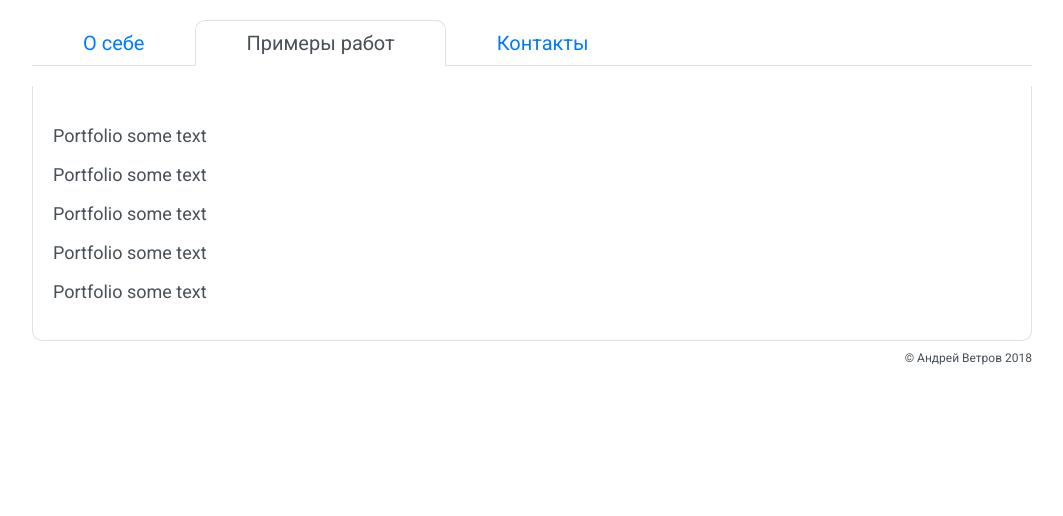
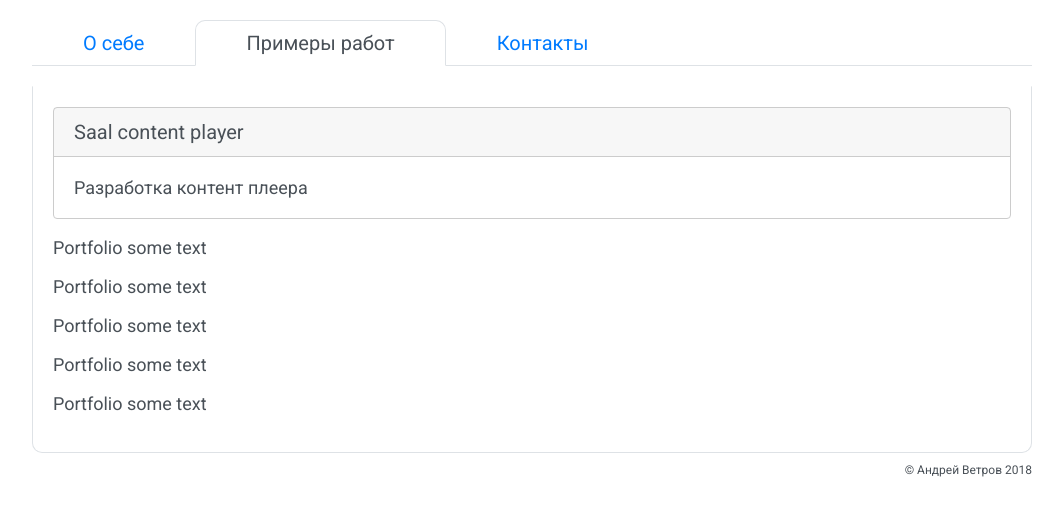
Before and after one commit to a-vetrov/vetrov.xyz, a React (Create React App) app: page /#portfolio in a window 1280 px wide. Shown: the top 516 px of the page, without its empty margins (108-1171 px from the left). Built offline with nearby package versions, Linux system fonts and the light colour scheme.

Commit message:
Portfolio started

```diff
--- a/src/App.js
+++ b/src/App.js
@@ -3,7 +3,7 @@ import { NavLink } from 'react-router-dom' ;
 import { Switch, Route } from 'react-router-dom' ;
 import './App.css';
 import About from './about/About' ;
-import Portfolio from './Portfolio' ;
+import Portfolio from './portfolio/Portfolio' ;
 import Contacts from './contacts/Contacts' ;
 
 class App extends Component {
--- a/src/about/About.js
+++ b/src/about/About.js
@@ -27,7 +27,7 @@ class About extends Component {
 
     generateItems(names) {
         return names.map( (s)  => {
-            return (<div className="About-item">
+            return (<div className="About-item" key={"About-item" + s}>
                     <span className={'About-icon About-icon-' + this.iconStyles[s]} />
                     {s}
                 </div> ) ;
@@ -43,15 +43,15 @@ class About extends Component {
                 </p>
                 <p>Имею опыт работы со следующими технологиями:</p>
                 <h2 className="About-h2 ">Frontend</h2>
-                <p className="About-row">{this.generateItems(this.frotendNames)}</p>
+                <div className="About-row">{this.generateItems(this.frotendNames)}</div>
                 <h2 className="About-h2 ">Frameworks</h2>
-                <p className="About-row">{this.generateItems(this.frameworksNames)}</p>
+                <div className="About-row">{this.generateItems(this.frameworksNames)}</div>
                 <h2 className="About-h2 ">Инструменты</h2>
-                <p className="About-row">{this.generateItems(this.toolsNames)}</p>
+                <div className="About-row">{this.generateItems(this.toolsNames)}</div>
                 <h2 className="About-h2 ">ПО</h2>
-                <p className="About-row">{this.generateItems(this.softwareNames)}</p>
+                <div className="About-row">{this.generateItems(this.softwareNames)}</div>
                 <p>Немного знаком с языками программирования:</p>
-                <p className="About-row">{this.generateItems(this.languagesNames)}</p>
+                <div className="About-row">{this.generateItems(this.languagesNames)}</div>
             </div>
         );
     }
--- /dev/null
+++ b/src/portfolio/Portfolio.css
@@ -0,0 +1,22 @@
+.Portfolio-card {
+    border: 1px solid #cccccc;
+    border-radius: 4px;
+}
+
+.Portfolio-card-header {
+    border-bottom: 1px solid #cccccc;
+    font-size: 20px;
+    padding: 12px 20px;
+    box-sizing: border-box;
+    font-weight: 500;
+    margin: 0;
+    background-color: rgba(0,0,0,.03);
+}
+
+.Portfolio-card-body {
+    padding: 20px;
+}
+
+.Portfolio-card-body > p {
+    margin: 0;
+}
--- a/src/Portfolio.js
+++ b/src/portfolio/Portfolio.js
@@ -1,10 +1,17 @@
 import React, { Component } from 'react';
+import './Portfolio.css' ;
 
 class Portfolio extends Component {
     render() {
 
         return (
             <div>
+                <div className="Portfolio-card">
+                    <h5 className="Portfolio-card-header">Saal content player</h5>
+                    <div className="Portfolio-card-body">
+                        <p>Разработка контент плеера</p>
+                    </div>
+                </div>
                 <p>Portfolio some text</p>
                 <p>Portfolio some text</p>
                 <p>Portfolio some text</p>
```
